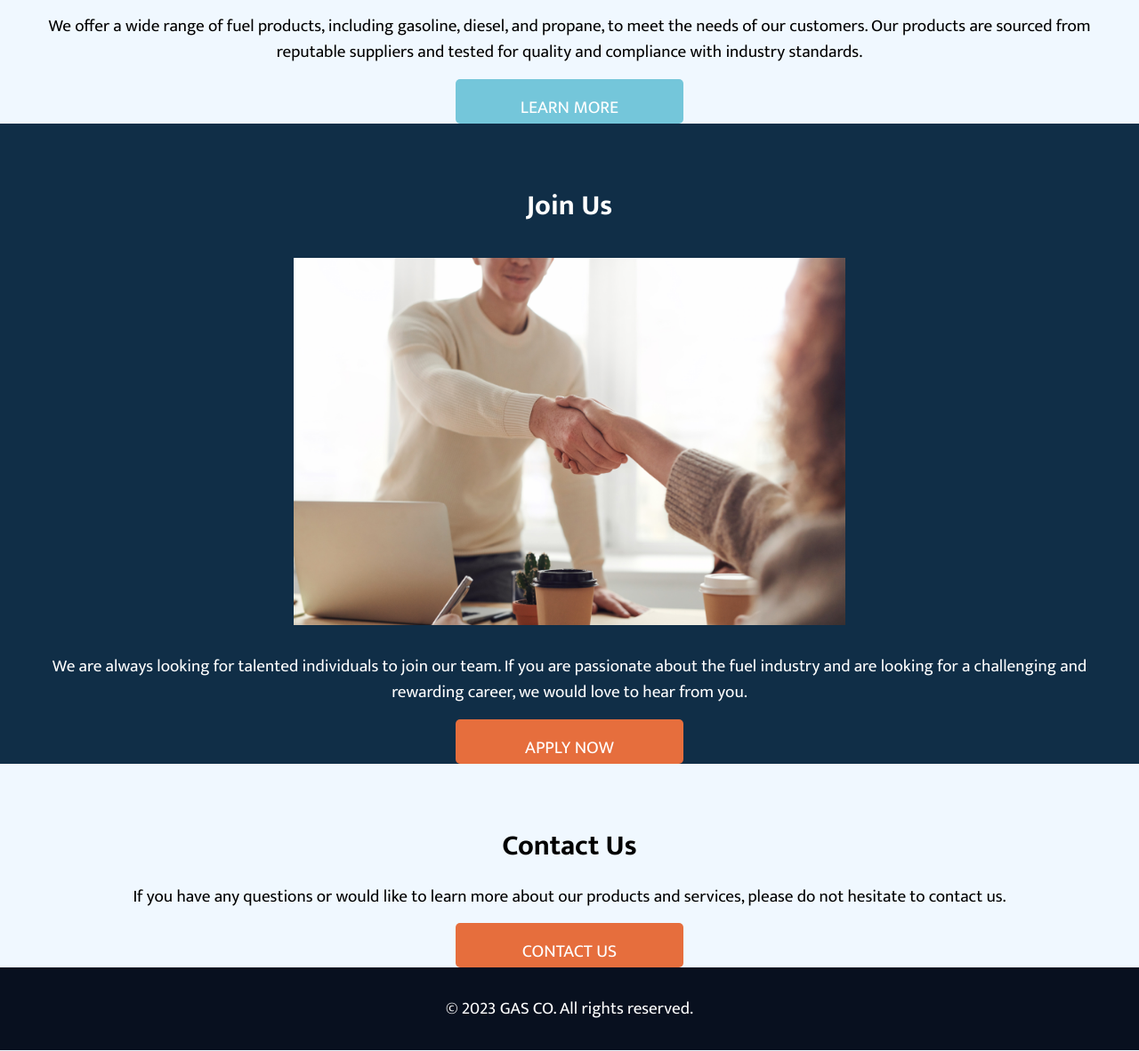
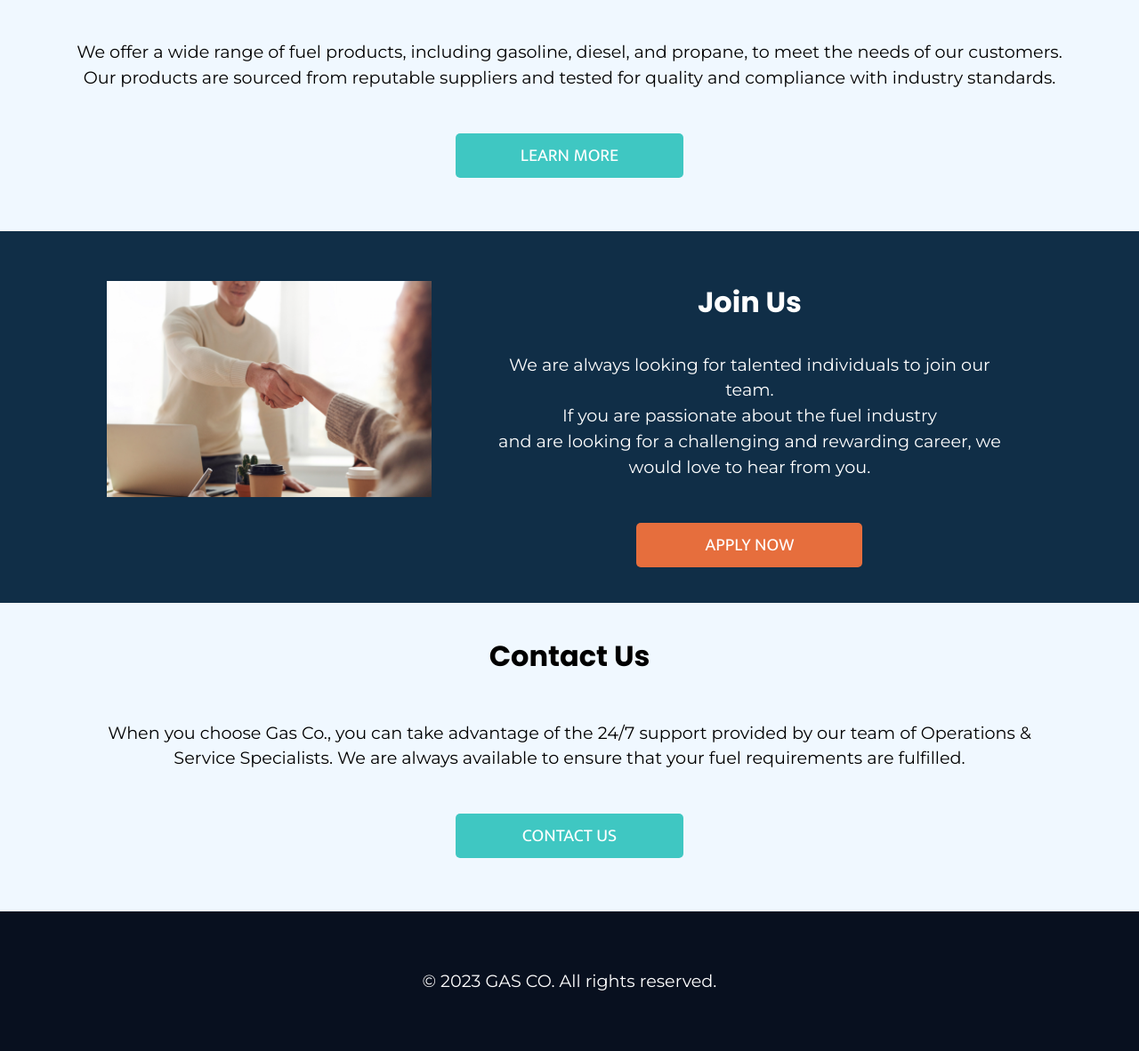
Before and after one commit to VysePresident/Fuel-Tracking-Application, a PHP site: page / in a window 1280 px wide. Shown: the part 1215-2397 px from the top of the page at 89% size. Run offline with PHP 8.4, Linux system fonts and the light colour scheme.

Commit message:
Add new fonts in styles.css and update homepage

```diff
--- a/components/home.js
+++ b/components/home.js
@@ -4,7 +4,7 @@ const container = document.createElement('div');
 container.className = 'container';
 container.innerHTML = `
   <link rel="stylesheet" href="./styles/home.css">
-  <body class=homebody">
+  <body class="homebody">
     <section class="bg-about">
       <section class="about">
         <h2>We Are Your Go-To Company For Petroleum!</h2>
@@ -24,33 +24,42 @@ container.innerHTML = `
 
       <p>
         We offer a wide range of fuel products, including gasoline, diesel,
-        and propane, to meet the needs of our customers. Our products are
+        and propane, to meet the needs of our customers. <br> Our products are
         sourced from reputable suppliers and tested for quality and compliance
         with industry standards.
       </p>
-      <a href="about.js">LEARN MORE</a>
+      <div class="btn-about">
+        <a href="about.js">LEARN MORE</a>
+      </div>
     </section>
 
     <section class="hiring">
-      <h2>Join Us</h2>
-      <div class="joinimg">
-        <img src="./img/join.jpg" alt="join" />
+      <div class=join-container>
+        <div class="join-img">
+          <img src="./img/join.jpg" alt="join" />
+        </div>
+        <div class="join-info">
+          <div class="join-text">
+            <h2>Join Us</h2>
+            <p>
+            We are always looking for talented individuals to join our team. <br> If you are passionate about the fuel industry <br> and are looking for a challenging and rewarding career, we would love to hear from you.
+            </p>
+          </div>
+          <div class="btn-join">
+            <a href="join.js">APPLY NOW</a>
+          </div>
+        </div>
       </div>
-      <p>
-        We are always looking for talented individuals to join our team. If you
-        are passionate about the fuel industry and are looking for a challenging
-        and rewarding career, we would love to hear from you.
-      </p>
-      <a href="join.js" class="button">APPLY NOW</a>
     </section>
 
     <section class="contact">
       <h2>Contact Us</h2>
       <p>
-        If you have any questions or would like to learn more about our products
-        and services, please do not hesitate to contact us.
+        When you choose Gas Co., you can take advantage of the 24/7 support provided by our team of Operations & <br> Service Specialists. We are always available to ensure that your fuel requirements are fulfilled.
       </p>
-        <a href="contact.js" class="button">CONTACT US</a>
+      <div class="btn-contact">
+        <a href="contact.js">CONTACT US</a>
+      </div>
     </section>
 
   </body>
--- a/styles/home.css
+++ b/styles/home.css
@@ -47,10 +47,32 @@
   background: #74c6da;
 }
 
-.images, .joinimg {
+.images{
   display: flex;
   justify-content: center;
   align-items: center;
+  padding-top: 2rem;
+}
+
+.join-container{
+  display:flex;
+  margin-left: 100px;
+  margin-right: 100px;
+  margin-top: 20px;
+  margin-bottom: 20px;
+}
+
+.join-img {
+  width: 50%;
+  height: 50%;
+  margin-right: 20px;
+}
+
+.join-info {
+  margin-left: 20px;
+  display: flex;
+  align-items: center;
+  flex-direction: column;
 }
 
 .images img {
@@ -58,50 +80,62 @@
   height: auto;
   margin: 0 10px;
 }
-
-.joinimg img {
-  width: 50%;
-  height: 50%;
-}
-
 .homebody {
   margin: 0;
   padding:100px 20px;
   display: flex;
   flex-direction: column;
   min-height: 100vh;
-  /* flex-grow: 1;
-  justify-items: flex-start; */
 }
+
 .promotion, .contact{
   position: relative;
-  padding: 50px 20px;
+  padding-left: 20px;
+  padding-right: 20px;
+  padding-top: 20px;
+  padding-bottom: 110px;
   background-color: aliceblue;
 }
+
 .hiring{
   position: relative;
-  padding: 50px 20px;
+  padding-left: 20px;
+  padding-right: 20px;
+  padding-top: 20px;
+  padding-bottom: 20px;
   background-color: rgb(16, 46, 71);
 }
+
 .promotion h2, .contact h2 {
   text-align: center;
   font-size: 2rem;
   margin: 1rem 0;
+  font-family: "Poppins", Sans-serif;
+  font-weight: 800;
+  color: var(--e-global-color-bc3baec );
 }
+
 .hiring h2 {
   text-align: center;
   font-size: 2rem;
   margin: 1rem 0;
+  font-family: "Poppins", Sans-serif;
+  font-weight: 800;
   color: #fff;
 }
+
 .hiring p{
   color:#fff;
+  padding-top: 1rem;
 }
+
 p {
   text-align: center;
   font-size: 1.2rem;
   line-height: 1.5;
   margin: 1rem 0;
+  font-family: "Montserrat", Sans-serif;
+  padding: 2rem;
 }
 
 img {
@@ -109,35 +143,30 @@ img {
   margin: 1rem 0;
 }
 
-section a {
+.btn-about, .btn-contact{
   margin: 0;
   position: absolute;
   left: 40%;
   outline: none;
   width: 20%;
   height: 50px;
-  background: #74c6da;
+  background: #3fc7c2;
   color: #fff;
   font-size: 20px;
   border-radius: 5px;
-  text-align: center;
-  text-decoration: none;
-  padding: 15px;
 }
 
-section a:hover {
+.btn-about:hover, .btn-contact:hover {
   cursor: pointer;
   border: none;
   color: #fff;
-  background: #417e8d;;
+  background: #3aa19b;;
 }
 
-section .button {
+.btn-join {
   margin: 0;
-  position: absolute;
-  left: 40%;
   outline: none;
-  width: 20%;
+  width: 40%;
   height: 50px;
   background: #e66e3d;
   color: #fff;
@@ -145,13 +174,20 @@ section .button {
   border-radius: 5px;
 }
 
-section .button:hover {
+.btn-join:hover {
   cursor: pointer;
   border: none;
   color: #fff;
   background: #963e1b;;
 }
 
-section .contact{
-  margin-bottom: 500px;
+a{
+  text-decoration: none;
+  color: #fff;
 }
+
+.btn-about, .btn-contact, .btn-join {
+  display: flex;
+  justify-content: center;
+  align-items: center;
+}
--- a/styles/styles.css
+++ b/styles/styles.css
@@ -1,6 +1,7 @@
 /* Main stylesheet */
 @import url('https://fonts.googleapis.com/css2?family=Mukta:wght@200;300;400;600;700&display=swap');
-
+@import url('https://fonts.googleapis.com/css2?family=Poppins:wght@200;300;400;600;700&display=swap');
+@import url('https://fonts.googleapis.com/css2?family=Montserrat:wght@200;300;400;600;700&display=swap');
 *{
   margin: 0;
   padding: 0;
```
